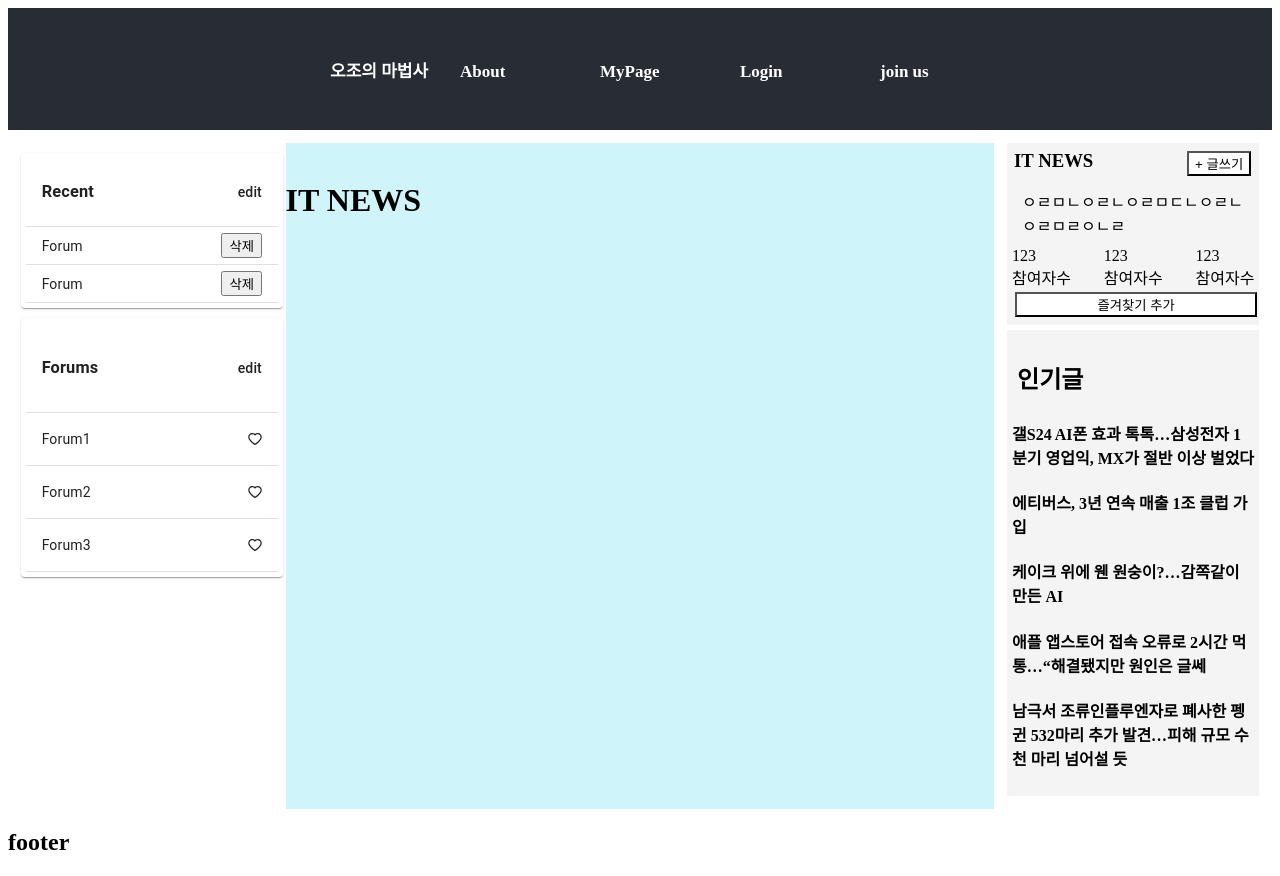
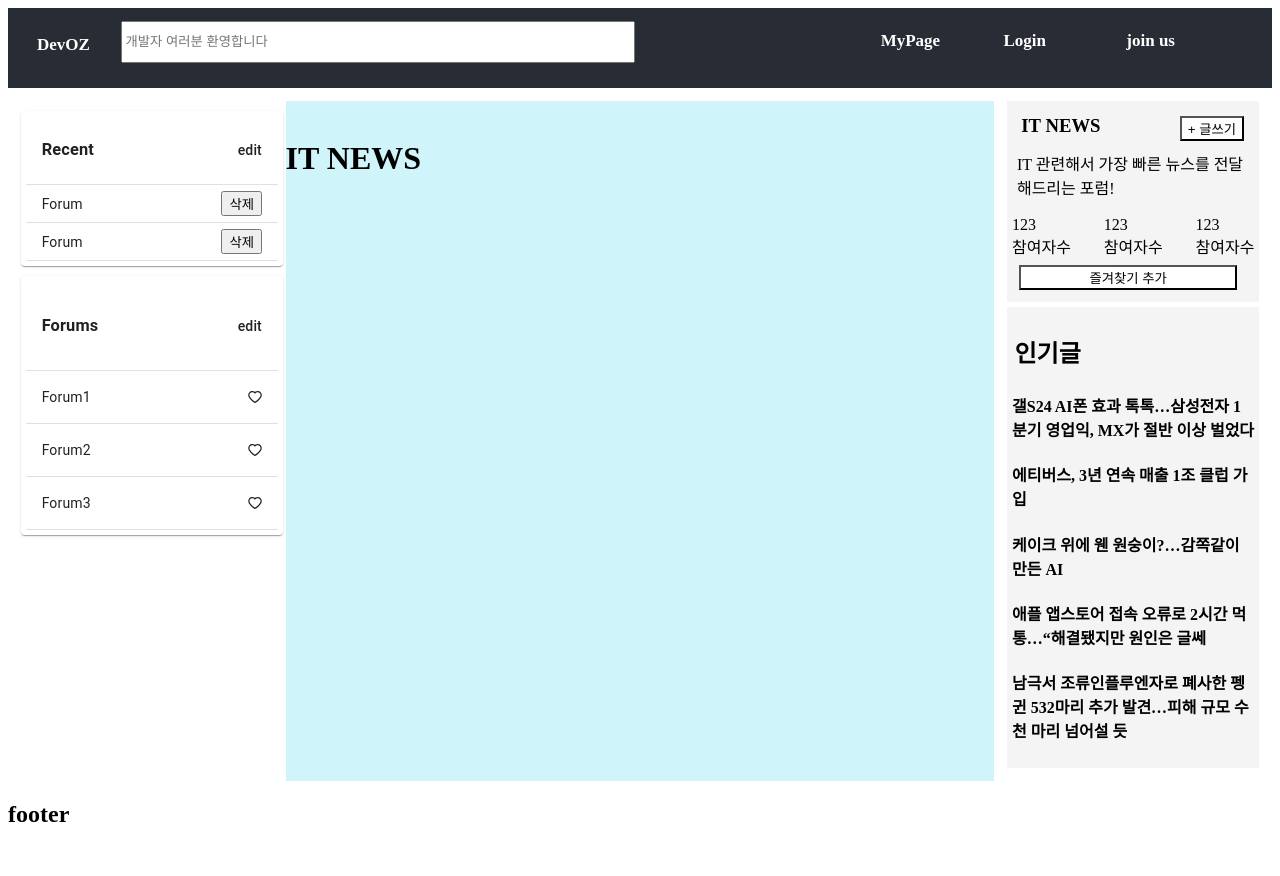
Before and after one commit to haley10309/Multi_main_Project, a React (Create React App) app: page / in a window 1280 px wide. After the commit the page ends 848 px from the top, so only its background shows below. Built offline with nearby package versions, Linux system fonts and the light colour scheme.

Commit message:
4.9 header css 수정

```diff
--- a/src/fixed_component/Header.jsx
+++ b/src/fixed_component/Header.jsx
@@ -1,42 +1,43 @@
-import React from "react";
+import React, { useState } from "react";
 import "./Header.scss";
 
 const Header = () => {
+  const [search, setSearch] = useState("");
+  const onChange = (e) => {
+    setSearch(e.target.value);
+  };
   return (
     <div className="header">
       <nav className="navigation">
-        <ul className="header_ul">
-          <li className="header_li">
-            <a className="logo" href="/">
-              오조의 마법사
-            </a>
-          </li>
+        {/* <ul className="header_ul"> */}
+        <li className="header_li_left">
+          <a className="logo" href="/">
+            DevOZ
+          </a>
+        </li>
 
-          <li className="header_li">
-            <a className="header_mesu_text" href="#">
-              About
-            </a>
-          </li>
+        <input
+          className="search_text"
+          type="text"
+          value={search}
+          onChange={onChange}
+          placeholder="개발자 여러분 환영합니다"
+        />
 
-          <li className="header_li">
+          <li className="header_li_right">
             <a className="header_mesu_text" href="/MyPage">
               MyPage
             </a>
-          </li>
-
-          <li className="header_li">
             <a className="header_mesu_text" href="/Login">
               Login
             </a>
-          </li>
-
-          <li className="header_li">
             <a className="header_mesu_text" href="/Join">
               join us
             </a>
           </li>
 
-        </ul>
+
+        {/* </ul> */}
       </nav>
     </div>
   );
--- a/src/fixed_component/Header.scss
+++ b/src/fixed_component/Header.scss
@@ -22,16 +22,18 @@ a:active {
     color: #ffffff;
 }
 
-.header_ul {
-     display: flex;
-    //  text-align: right;
-    list-style:none;
+
+.navigation{
+    display: flex;
+    width: 100%;
 }
 
 .header_li {
-    padding: 20px 10px;
-    width: 120px;
-    //background-color: #ffffff;
+    padding: 1%;
+    width: 100%;
+    text-align: center;
+    list-style:none;
+
 
 }
 
@@ -43,12 +45,15 @@ a:active {
     text-decoration-line: none;
     font-weight: bold;
     font-size: 1.0625rem;
+    margin : 1%;
+    width: 30%;
+    margin-left: 1%;
 }
 
-nav ul li {
-    padding: 0 10px;
-    width: 100px;
-}
+// nav ul li {
+//     padding: 0 10px;
+//     width: 100%;
+// }
 
 .logo{
     font-weight: bold;
@@ -60,3 +65,22 @@ nav ul li {
     font-weight: bold;
     font-size: 1.0625rem;
 }
+.search_text{
+    margin: 1%;
+    width: 40%;
+
+}
+.header_li_right{
+    position: absolute;
+    right: 0;
+    display: flex;
+    align-items: right;
+    width: 30%;
+    padding: 1.5%;
+
+
+}
+.header_li_left{
+    margin: 1.5%;
+
+}
--- a/src/fixed_component/Right_Side_bar.jsx
+++ b/src/fixed_component/Right_Side_bar.jsx
@@ -29,7 +29,7 @@ const Right_Side_bar = () => {
         </div>
 
         <li className="forum_detail_explanation">
-          ㅇㄹㅁㄴㅇㄹㄴㅇㄹㅁㄷㄴㅇㄹㄴㅇㄹㅁㄹㅇㄴㄹ
+          IT 관련해서 가장 빠른 뉴스를 전달해드리는 포럼!
         </li>
         <div className="numerical_data">
           <div className="numerical_data_single">
--- a/src/fixed_component/Side_bar.scss
+++ b/src/fixed_component/Side_bar.scss
@@ -14,46 +14,57 @@
     display: flex;
     justify-content: space-between;
 }
-.forum_title{
-    margin:2px;
+
+.forum_title {
+    margin: 2px;
 }
-.forum_title_div{
+
+.forum_title_div {
     display: flex;
     justify-content: space-between;
+    margin : 3%;
 }
-.forum_explanation{
+
+.forum_explanation {
     padding: 5px;
     background-color: rgb(244, 244, 244);
     margin-bottom: 2%;
 }
-.Follow_button{
-    width: 100%;
-    margin: 3px;
+
+.Follow_button {
+    width: 90%;
+    margin: 7px;
     background-color: rgb(255, 255, 255);
 }
-.Post_button{
+
+.Post_button {
     margin: 3px;
     background-color: rgb(254, 254, 254);
 }
-.forum_detail_explanation{
+
+.forum_detail_explanation {
     margin-bottom: 10px;
-margin: 10px
+    margin: 2%;
+    margin-bottom: 7%;
 }
-li{
+
+li {
     list-style: none;
 }
-.numerical_data{
+
+.numerical_data {
     display: flex;
     justify-content: space-between;
 }
-.numerical_data_single{
 
-}
-.Hot_topic{
+.numerical_data_single {}
+
+.Hot_topic {
     padding: 5px;
     background-color: rgb(244, 244, 244);
-     margin-top : 2%;
+    margin-top: 2%;
 }
-.hot_topic_title{
-    padding: 5px;
+
+.hot_topic_title {
+    padding: 1%;
 }
```
Lines whose indentation alone changed are shown as unchanged.
